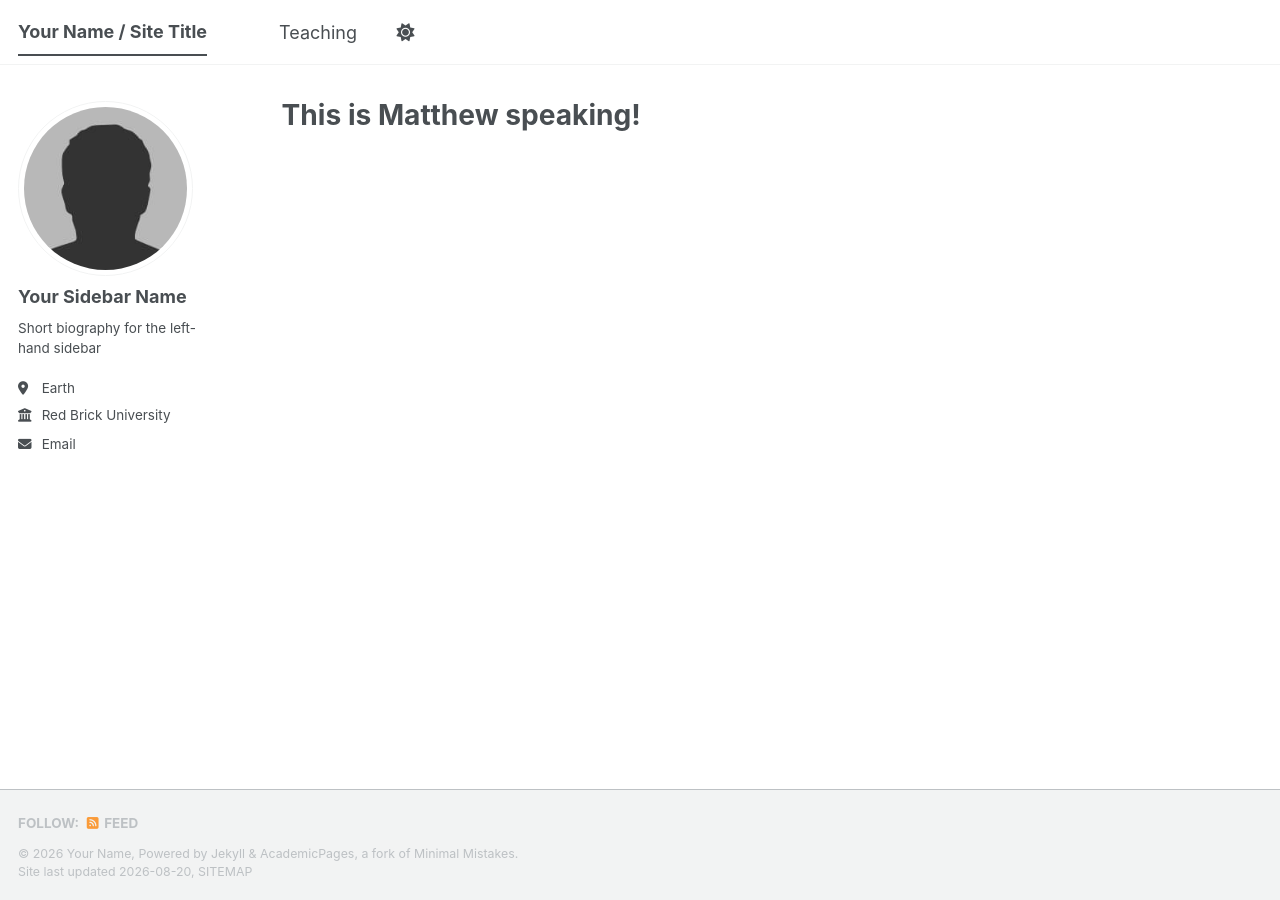
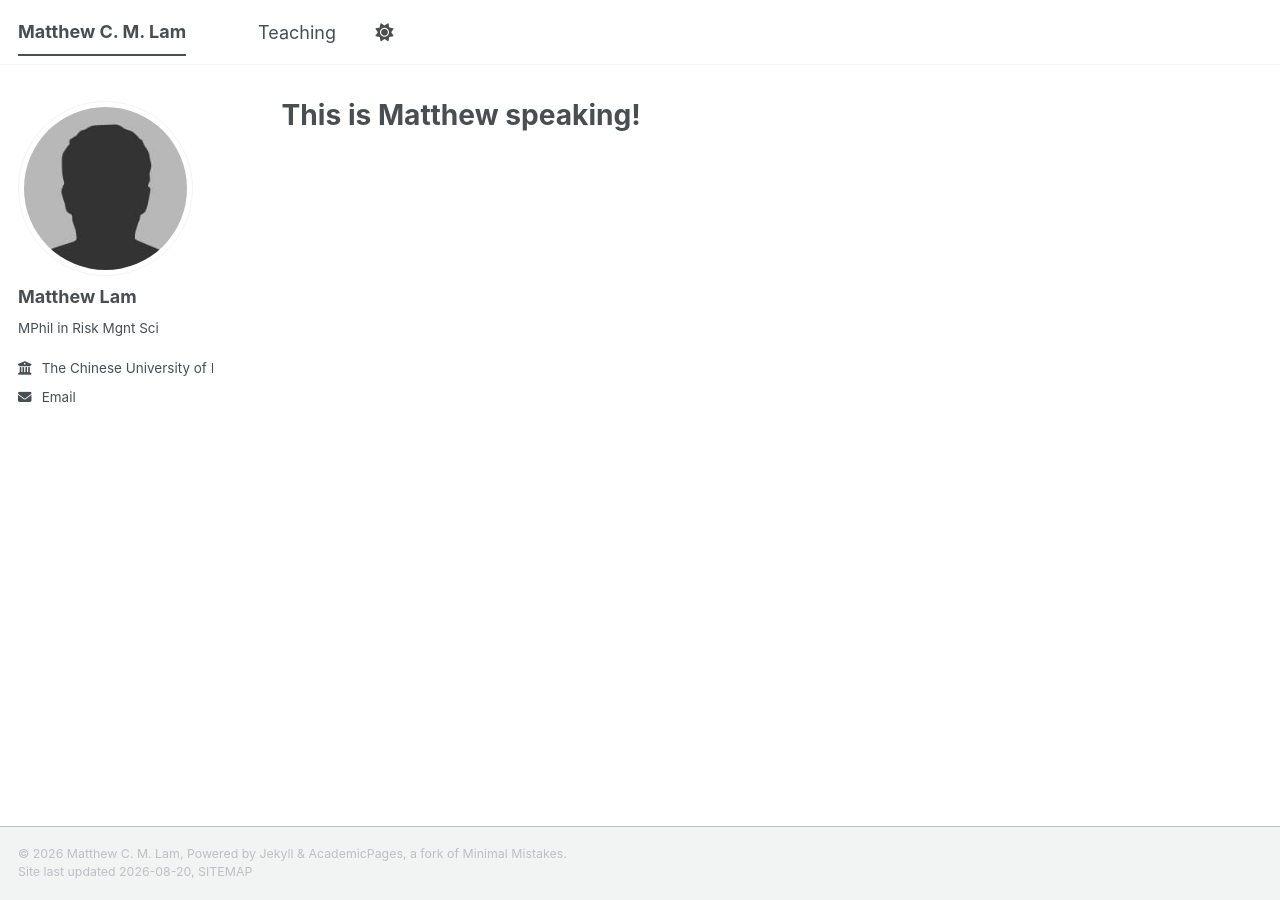
Before and after one commit to MatthewCMLam/matthewcmlam.github.io, a Jekyll site: the page built from _pages/about.md, in a window 1280 px wide. Built offline with Jekyll 4.4.1, drawn with Linux system fonts in a browser that asks for light colours; a style sheet for code colours, icons or effects is not loaded.

Commit message:
Update _config.yml

```diff
--- a/_config.yml
+++ b/_config.yml
@@ -9,10 +9,10 @@
 # Basic Site Settings
 locale                   : "en-US"
 site_theme               : "default" # The available themes options are "default", "air", "sunrise", "mint", "dirt" and "contrast"
-title                    : "Your Name / Site Title"
+title                    : "Matthew C. M. Lam"
 title_separator          : "-"
-name                     : &name "Your Name"
-description              : &description "Your Name's academic portfolio"   # Update this with a general description of your site, this is the default if not overridden by a page
+name                     : &name "Matthew C. M. Lam"
+description              : &description "Matthew C. M. Lam's academic portfolio"   # Update this with a general description of your site, this is the default if not overridden by a page
 url                      : https://matthewcmlam.github.io # The base hostname & protocol for your site e.g. "https://[your GitHub username].github.io",
                                                            # or if you already have some other page hosted on Github then use "https://[your GitHub username].github.io/[Your Repo Name]"
 baseurl                  : "" # the subpath of your site, e.g. "/blog"
@@ -24,13 +24,13 @@ repository               : "MatthewCMLam/matthewcmlam.github.io"
 author:
   # Biographic information
   avatar           : "bio-photo.jpg"
-  name             : "Your Sidebar Name"
+  name             : "Matthew Lam"
   pronouns         : # example: "she/her"
-  bio              : "Short biography for the left-hand sidebar"
-  location         : "Earth"
-  employer         : "Red Brick University"
+  bio              : "MPhil in Risk Mgnt Sci"
+  location         :
+  employer         : "The Chinese University of Hong Kong"
   uri              : # URL
-  email            : "none@example.org"
+  email            : "lamchinming@link.cuhk.edu.hk"
 
   # Academic websites
   academia         : # URL
@@ -125,7 +125,7 @@ staticman:
       options:
         format           : "iso8601" # "iso8601" (default), "timestamp-seconds", "timestamp-milliseconds"
 atom_feed:
-  hide                   : false     # change to true to hide the RSS feed in the footer
+  hide                   : true     # change to true to hide the RSS feed in the footer
   path                   : # blank (default) uses feed.xml
 
 
@@ -225,13 +225,13 @@ collections:
     output: true
     permalink: /:collection/:path/
   publications:
-    output: false
+    output: true
     permalink: /:collection/:path/
   portfolio:
     output: true
     permalink: /:collection/:path/
   talks:
-    output: false
+    output: true
     permalink: /:collection/:path/
 
 
```
